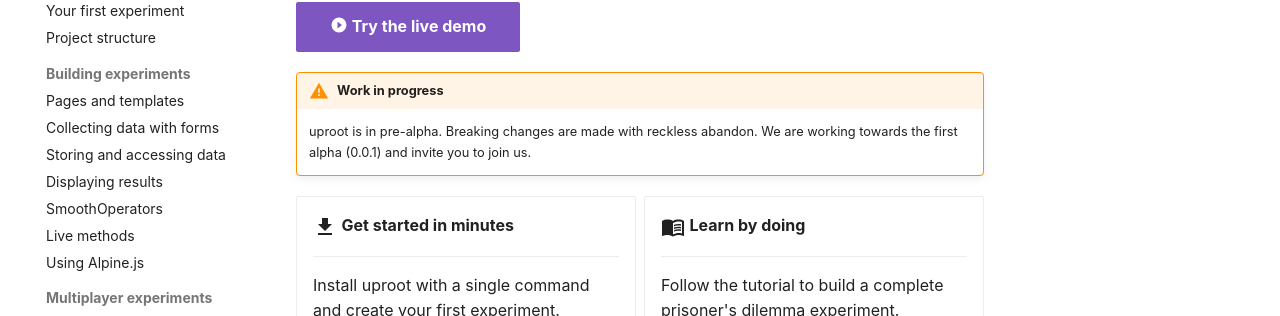
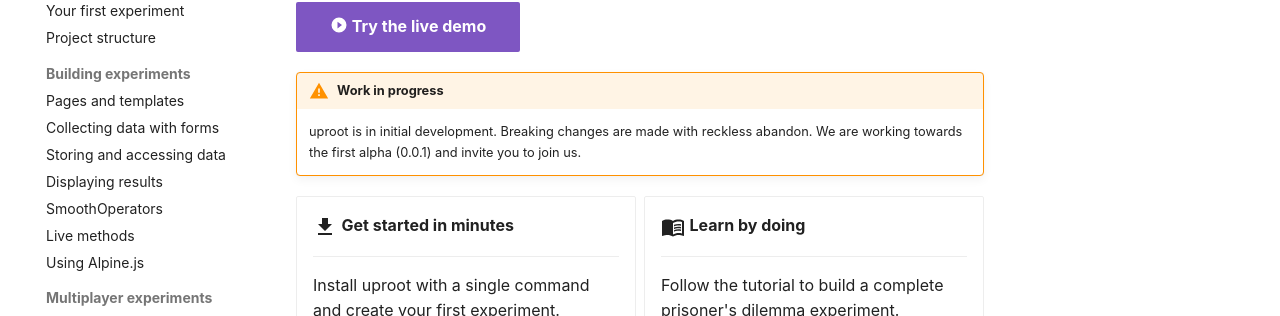
Before and after one commit to mrpg/uproot-docs, an MkDocs documentation site: the page built from docs/index.md, in a window 1280 px wide and 900 px high. Shown: the part 270-586 px from the top of the window. Built offline with MkDocs 1.6.1 and Material for MkDocs 9.7.7, drawn with Linux system fonts in a browser that asks for light colours; comment, search, counter and statistics services are not loaded.

Commit message:
Fix verbiage: uproot is in active initial development, not “pre-alpha”

```diff
--- a/docs/index.md
+++ b/docs/index.md
@@ -6,7 +6,7 @@
 
 !!! warning "Work in progress"
 
-    uproot is in pre-alpha. Breaking changes are made with reckless abandon. We are working towards the first alpha (0.0.1) and invite you to join us.
+    uproot is in initial development. Breaking changes are made with reckless abandon. We are working towards the first alpha (0.0.1) and invite you to join us.
 
 <div class="grid cards" markdown>
 
```
